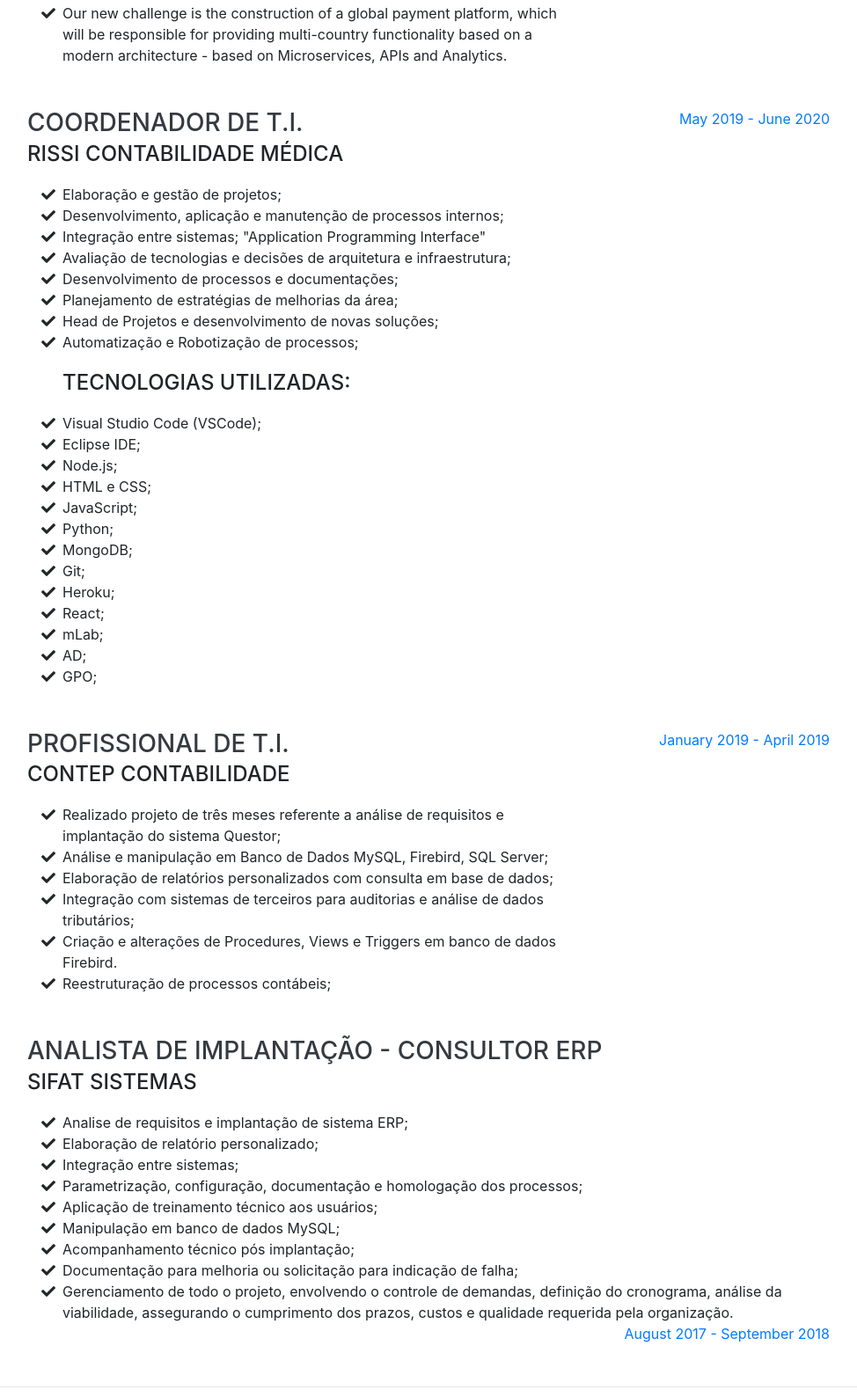
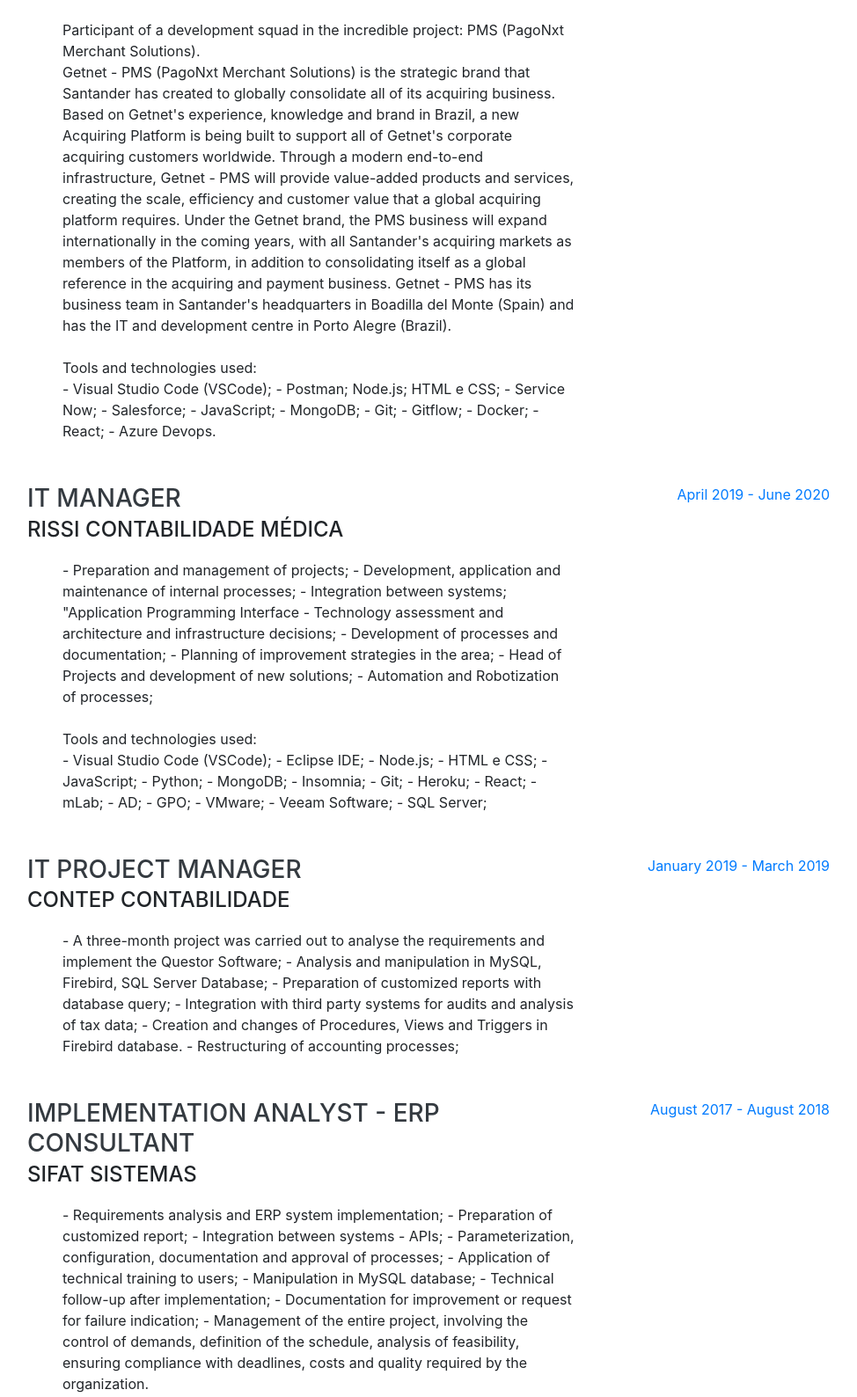
Before and after one commit to gustavorocha11/gustavorocha11.github.io, a website with bundled scripts: page index.html in a window 1280 px wide. Shown: the part 1066-2654 px from the top of the page at 88% size, without its empty margins (289-1263 px from the left). Built offline with nearby package versions, Linux system fonts and the light colour scheme; a web font is replaced by a local one.

Commit message:
update index.html

```diff
--- a/index.html
+++ b/index.html
@@ -63,35 +63,35 @@
         <h1 class="mb-0">Gustavo
           <span class="text-primary">Jakunski Rocha</span>
         </h1>
-        <div class="subheading mb-5">Rua Paulo Schwarzer, 259 · Blumenau, SC · (17) 99120-6772 ·
+        <div class="subheading mb-5">Rua Paulo Schwarzer, 259 · Blumenau, SC · (47) 99287-6772 ·
           <a href="mailto:gustavorocha11@gmail.com">gustavorocha11@gmail.com</a>
         </div>
-        <p class="lead mb-5">Apaixonado por Tecnologia!
+        <p class="lead mb-5">JavaScript | Node.js | React | Angular | Developer | Systems Analyst | IT Manager | Scrum Fundamentals Certified
         </a>
           <ul class="fa-ul mb-0">
             <li>
               <i class="fa-li fa fa-check"></i>
-              Formado em Ciências da Computação pela UFSC - Florianópolis / SC;</li>
+              Computer Science UFSC - Florianópolis / SC;</li>
             <li>
               <i class="fa-li fa fa-check"></i>
-              Desenvolvedor e Analista de Sistemas;</li>
+              Developer and Systems Analyst;</li>
             <li>
               <i class="fa-li fa fa-check"></i>
-              Coordenador de TI;</li>
+              IT Coordinator;</li>
             <li>
               <i class="fa-li fa fa-check"></i>
-              Gestor de Infraestrutura;</li>
+              Infrastructure Manager;</li>
             <li>
               <i class="fa-li fa fa-check"></i>
-              Analista em Banco de Dados SQL e Oracle;</li>
+              SQL and Oracle Database Analyst;</li>
             <li>
             <li>
               <i class="fa-li fa fa-check"></i>
-              Analista de Requisitos;</li>
+              Requirements Analyst;</li>
             <li>
             <li>
              <i class="fa-li fa fa-check"></i>
-              Gestor de desenvolvimento; </li>
+              Development - IT Manager; </li>
             <li>
            </ul>
 <br/>
@@ -121,17 +121,32 @@
 
                 <div class="resume-item d-flex flex-column flex-md-row justify-content-between mb-5">
                   <div class="resume-content">
-                    <h3 class="mb-0">DEVELOPER JavaScript | Node.JS | React</h3>
+                    <h3 class="mb-0">JavaScript | Node.js Developer at Getnet - PMS (PagoNxt Merchant Solutions)</h3>
                     <div class="subheading mb-3">DBC Company - Getnet - Santander</div>
                     <ul class="fa-ul mb-0">
                       <li>
-                        <i class="fa-li fa fa-check"></i>
-                        Participant of a development squad in the incredible project: SMPS Getnet (Santander Merchant Platform Solutions).
+                        Participant of a development squad in the incredible project: PMS (PagoNxt Merchant Solutions).
                       </li>
                       <li>
-                        <i class="fa-li fa fa-check"></i>
-                        Our new challenge is the construction of a global payment platform, which will be responsible for providing
-                        multi-country functionality based on a modern architecture - based on Microservices, APIs and Analytics.</li>
+                        Getnet - PMS (PagoNxt Merchant Solutions) is the strategic brand that Santander has created to globally consolidate all of its acquiring business.
+                        Based on Getnet's experience, knowledge and brand in Brazil, a new Acquiring Platform is being built to support all of Getnet's corporate acquiring customers worldwide.
+                        Through a modern end-to-end infrastructure, Getnet - PMS will provide value-added products and services, creating the scale, efficiency and customer value that a global acquiring platform requires.
+                        Under the Getnet brand, the PMS business will expand internationally in the coming years, with all Santander's acquiring markets as members of the Platform, in addition to consolidating itself as a global reference in the acquiring and payment business.
+                        Getnet - PMS has its business team in Santander's headquarters in Boadilla del Monte (Spain) and has the IT and development centre in Porto Alegre (Brazil).</li>
+                        <br>
+                        Tools and technologies used:
+                        <br>
+                        - Visual Studio Code (VSCode);
+                        - Postman; Node.js; HTML e CSS;
+                        - Service Now;
+                        - Salesforce;
+                        - JavaScript;
+                        - MongoDB;
+                        - Git;
+                        - Gitflow;
+                        - Docker;
+                        - React;
+                        - Azure Devops.
                       <li>
                       <li>
                     </ul>
@@ -143,167 +158,95 @@
 
                 <div class="resume-item d-flex flex-column flex-md-row justify-content-between mb-5">
                   <div class="resume-content">
-            <h3 class="mb-0">COORDENADOR DE T.I.</h3>
+                    <h3 class="mb-0">IT Manager</h3>
                     <div class="subheading mb-3">Rissi Contabilidade Médica</div>
                     <ul class="fa-ul mb-0">
                       <li>
-                <i class="fa-li fa fa-check"></i>
-                Elaboração e gestão de projetos;</li>
-              <li>
-                <i class="fa-li fa fa-check"></i>
-                Desenvolvimento, aplicação e manutenção de processos internos;</li>
-              <li>
-                <i class="fa-li fa fa-check"></i>
-                Integração entre sistemas; "Application Programming Interface"</li>
-              <li>
-                <i class="fa-li fa fa-check"></i>
-                Avaliação de tecnologias e decisões de arquitetura e infraestrutura;</li>
-              <li>
-                <i class="fa-li fa fa-check"></i>
-                Desenvolvimento de processos e documentações;</li>
-              <li>
-                <i class="fa-li fa fa-check"></i>
-                Planejamento de estratégias de melhorias da área;</li>
-              <li>
-                <i class="fa-li fa fa-check"></i>
-                Head de Projetos e desenvolvimento de novas soluções;</li>
+                        - Preparation and management of projects;
+                        - Development, application and maintenance of internal processes;
+                        - Integration between systems; "Application Programming Interface
+                        - Technology assessment and architecture and infrastructure decisions;
+                        - Development of processes and documentation;
+                        - Planning of improvement strategies in the area;
+                        - Head of Projects and development of new solutions;
+                        - Automation and Robotization of processes;</li>
+                        <br>
+                        Tools and technologies used:
+                        <br>
+                        - Visual Studio Code (VSCode);
+                        - Eclipse IDE;
+                        - Node.js;
+                        - HTML e CSS;
+                        - JavaScript;
+                        - Python;
+                        - MongoDB;
+                        - Insomnia;
+                        - Git;
+                        - Heroku;
+                        - React;
+                        - mLab;
+                        - AD;
+                        - GPO;
+                        - VMware;
+                        - Veeam Software;
+                        - SQL Server;
                       <li>
                       <li>
-                <i class="fa-li fa fa-check"></i>
-                Automatização e Robotização de processos;</li>
-             <li>
-             <P></P>
-             <div class="subheading mb-3">Tecnologias Utilizadas:</div>
-             <P></P>
-             <i class="fa-li fa fa-check"></i>
-             Visual Studio Code (VSCode);</li>
-           <li>
-             <i class="fa-li fa fa-check"></i>
-             Eclipse IDE;</li>
-           <li>
-             <i class="fa-li fa fa-check"></i>
-             Node.js;</li>
-           <li>
-             <i class="fa-li fa fa-check"></i>
-             HTML e CSS;</li>
-           <li>
-             <i class="fa-li fa fa-check"></i>
-             JavaScript;</li>
-           <li>
-             <i class="fa-li fa fa-check"></i>
-             Python;</li>
-           <li>
-           <li>
-             <i class="fa-li fa fa-check"></i>
-             MongoDB;</li>
-             <li>
-           <li>
-             <i class="fa-li fa fa-check"></i>
-             Git;</li>
-             <li>
-              <i class="fa-li fa fa-check"></i>
-             Heroku;</li>
-            <li>
-              <i class="fa-li fa fa-check"></i>
-             React;</li>
-            <li>
-              <i class="fa-li fa fa-check"></i>
-             mLab;</li>
-            <li>
-            <li>
-              <i class="fa-li fa fa-check"></i>
-             AD;</li>
-              <li>
-            <li>
-              <i class="fa-li fa fa-check"></i>
-             GPO;</li>
                     </ul>
                   </div>
                   <div class="resume-date text-md-right">
-            <span class="text-primary">May 2019 - June 2020</span>
+                    <span class="text-primary">April 2019 - June 2020</span>
                   </div>
                 </div>
 
                 <div class="resume-item d-flex flex-column flex-md-row justify-content-between mb-5">
                   <div class="resume-content">
-            <h3 class="mb-0">PROFISSIONAL DE T.I.</h3>
-            <div class="subheading mb-3">Contep Contabilidade</div>
+                    <h3 class="mb-0">IT Project Manager</h3>
+                    <div class="subheading mb-3">CONTEP Contabilidade</div>
                     <ul class="fa-ul mb-0">
                       <li>
-                <i class="fa-li fa fa-check"></i>
-                Realizado projeto de três meses referente a análise de requisitos e implantação do sistema Questor;</li>
+                        - A three-month project was carried out to analyse the requirements and implement the Questor Software;
+                        - Analysis and manipulation in MySQL, Firebird, SQL Server Database;
+                        - Preparation of customized reports with database query;
+                        - Integration with third party systems for audits and analysis of tax data;
+                        - Creation and changes of Procedures, Views and Triggers in Firebird database.
+                        - Restructuring of accounting processes;
                       <li>
-                <i class="fa-li fa fa-check"></i>
-                Análise e manipulação em Banco de Dados MySQL, Firebird, SQL Server;</li>
-              <li>
-                <i class="fa-li fa fa-check"></i>
-                Elaboração de relatórios personalizados com consulta em base de dados;</li>
-              <li>
-                <i class="fa-li fa fa-check"></i>
-                Integração com sistemas de terceiros para auditorias e análise de dados tributários;</li>
-              <li>
-                <i class="fa-li fa fa-check"></i>
-                Criação e alterações de Procedures, Views e Triggers em banco de dados Firebird.</li>
-              <li>
-                <i class="fa-li fa fa-check"></i>
-                Reestruturação de processos contábeis;</li>
                       <li>
                     </ul>
                   </div>
                   <div class="resume-date text-md-right">
-            <span class="text-primary">January 2019 - April 2019</span>
+                    <span class="text-primary">January 2019 - March 2019</span>
                   </div>
                 </div>
 
-        <div class="resume-item d-flex flex-column flex-md-row justify-content-between">
+
+                <div class="resume-item d-flex flex-column flex-md-row justify-content-between mb-5">
                   <div class="resume-content">
-            <h3 class="mb-0">ANALISTA DE IMPLANTAÇÃO - CONSULTOR ERP</h3>
+                    <h3 class="mb-0">Implementation Analyst - ERP Consultant</h3>
                     <div class="subheading mb-3">Sifat Sistemas</div>
                     <ul class="fa-ul mb-0">
                       <li>
-                  <i class="fa-li fa fa-check"></i>
-                  Analise de requisitos e implantação de sistema ERP; </li>
-                <li>
-                  <i class="fa-li fa fa-check"></i>
-                  Elaboração de relatório personalizado;</li>
-                <li>
-                  <i class="fa-li fa fa-check"></i>
-                  Integração entre sistemas;</li>
-                <li>
-                  <i class="fa-li fa fa-check"></i>
-                  Parametrização, configuração, documentação e homologação dos processos;</li>
-                <li>
-                  <i class="fa-li fa fa-check"></i>
-                  Aplicação de treinamento técnico aos usuários;</li>
-                <li>
-                  <i class="fa-li fa fa-check"></i>
-                  Manipulação em banco de dados MySQL;</li>
-                <li>
-                  <i class="fa-li fa fa-check"></i>
-                  Acompanhamento técnico pós implantação;</li>
+                        - Requirements analysis and ERP system implementation;
+                        - Preparation of customized report;
+                        - Integration between systems - APIs;
+                        - Parameterization, configuration, documentation and approval of processes;
+                        - Application of technical training to users;
+                        - Manipulation in MySQL database;
+                        - Technical follow-up after implementation;
+                        - Documentation for improvement or request for failure indication;
+                        - Management of the entire project, involving the control of demands, definition of the schedule, analysis of feasibility, ensuring compliance with deadlines, costs and quality required by the organization.
                       <li>
                       <li>
-                  <i class="fa-li fa fa-check"></i>
-                  Documentação para melhoria ou solicitação para indicação de falha;</li>
-                  <li>
-               <li>
-                  <i class="fa-li fa fa-check"></i>
-                  Gerenciamento de todo o projeto, envolvendo o controle de demandas, definição do cronograma, análise da viabilidade, assegurando o cumprimento dos prazos, custos e qualidade requerida pela organização.</li>
-                  <li>
                     </ul>
-            </div></p>
                   </div>
                   <div class="resume-date text-md-right">
-            <span class="text-primary">August 2017 - September 2018</span>
+                    <span class="text-primary">August 2017 - August 2018</span>
                   </div>
                 </div>
-
       </div>
-
     </section>
-
     <hr class="m-0">
-
     <section class="resume-section p-3 p-lg-5 d-flex align-items-center" id="education">
       <div class="w-100">
         <h2 class="mb-5">Education</h2>
@@ -402,9 +345,9 @@
     <section class="resume-section p-3 p-lg-5 d-flex align-items-center" id="interests">
       <div class="w-100">
         <h2 class="mb-5">Interests</h2>
-        <p>Apart from being a developer, i love to learn new things. Know new technologies and trends. I like to stay with my family, my dogs, friends, play online and go to the cinema.</p>
-        <p>When I am at home, I follow several science fiction and fantasy films and television shows, I am an aspiring chef and spend a large part of my free time exploring the latest technological advances in the world of backstage development.</p>
-        <p>Availability to change city, state or business trips.</p>
+        <p>Development of RESTful microservices and APIs for web and mobile applications using Java, Typescript and Javascript (using NestJs, Spring Boot, NodeJS frameworks), based on the principles SOLID and Clean Code with Firebase, BigQuery databases, SQL and NoSQL databases.
+          All code tested with the Jest framework for unit testing and integration (end-to-end).
+          Use of cloud services from GCP: Google Cloud Platform (Storage, Cloud Run, Cloud Functions, Cloud Scheduler, Cloud Tasks), AWS, Azure DevOps and the Jenkins platform for continuous deployment of containers, functions and applications.</p>
       </div>
     </section>
 
```
Lines whose indentation alone changed are shown as unchanged.
